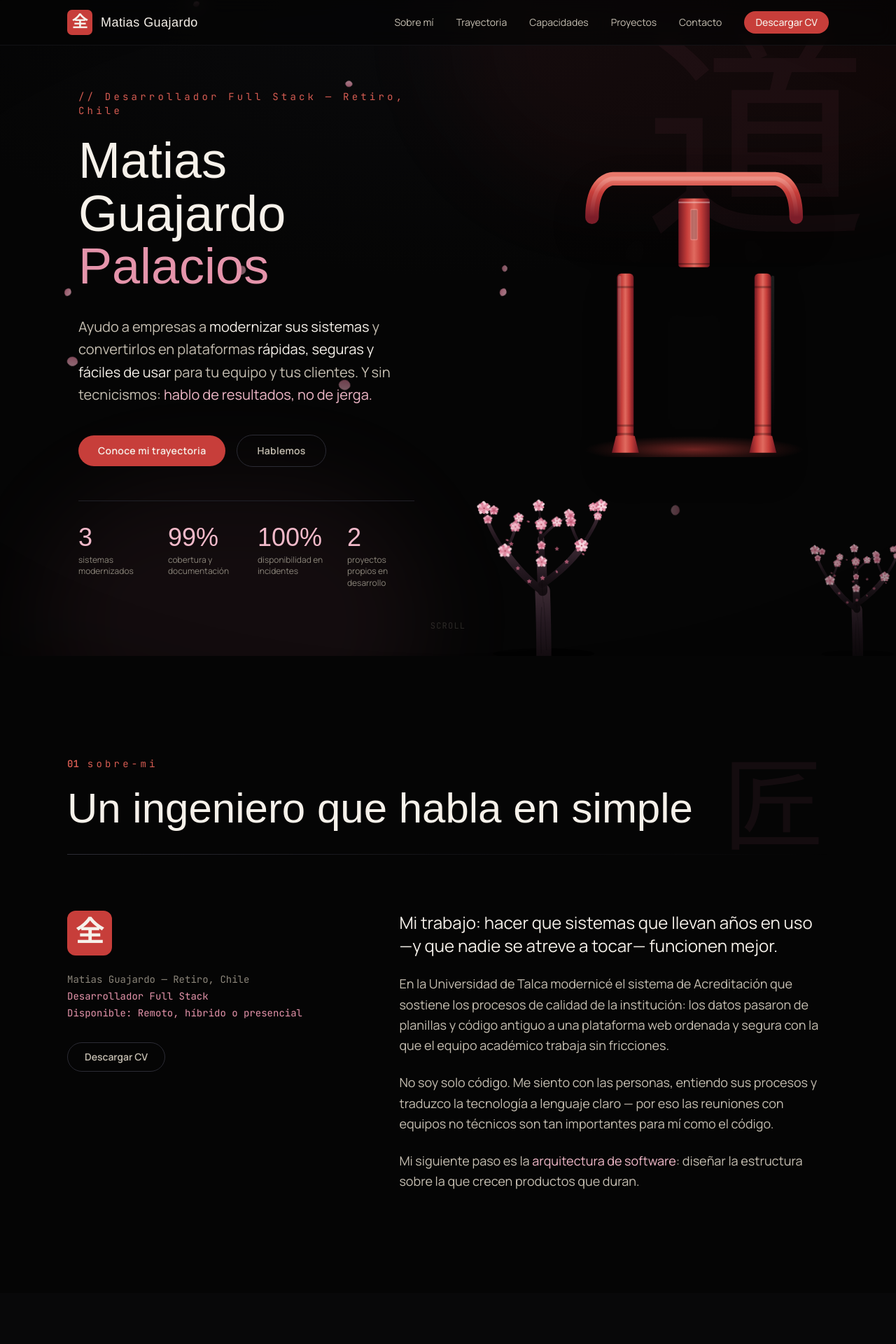
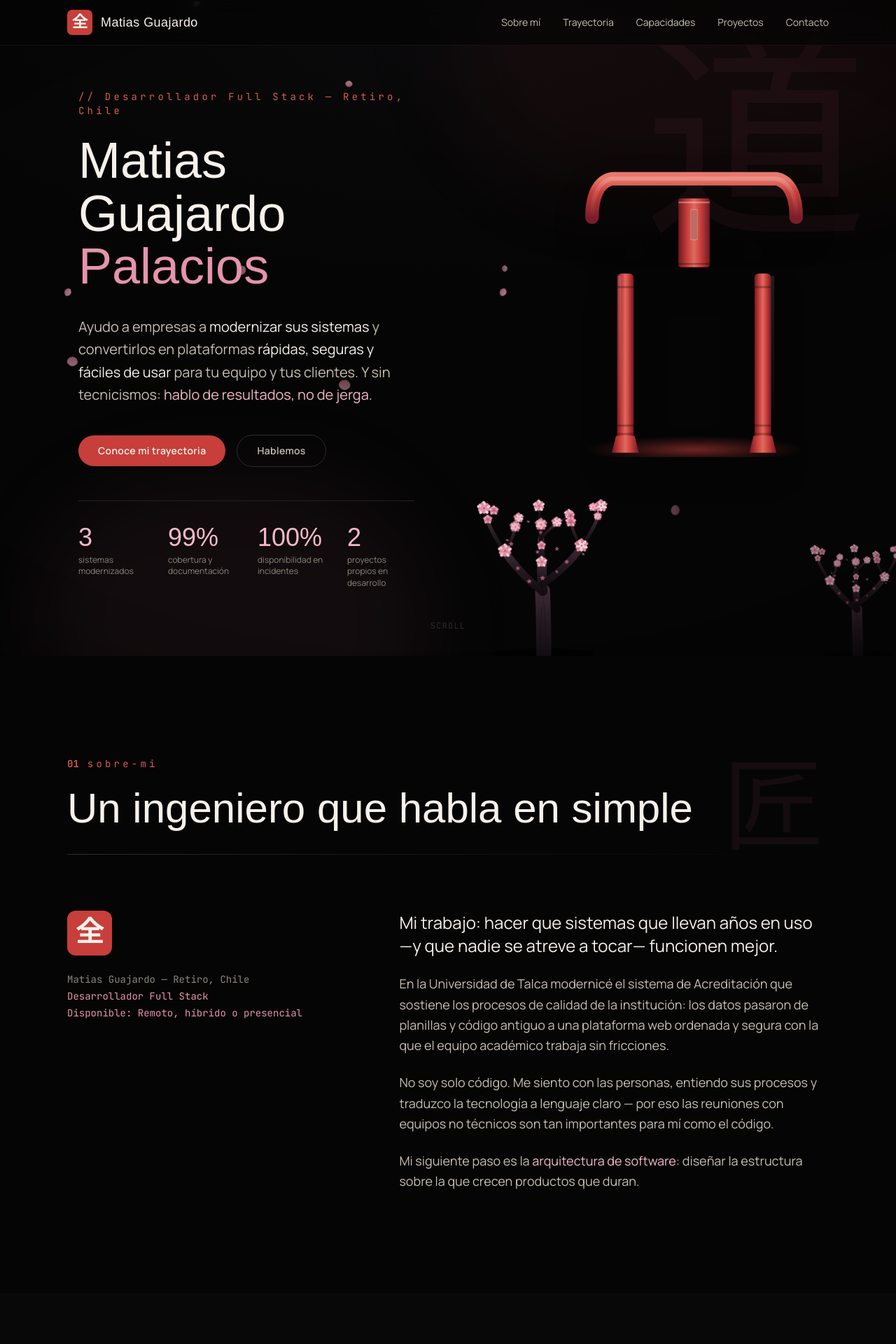
Before and after one commit to MisterGuajardo/portfolio, a Next.js app: page / in a window 1280 px wide. Shown: the top 1920 px of the page at 70% size. Built offline with nearby package versions, Linux system fonts and the light colour scheme.

Commit message:
Quitar CV y botones de descarga de CV

```diff
--- a/src/components/Sections.tsx
+++ b/src/components/Sections.tsx
@@ -214,14 +214,6 @@ export function About() {
             <p className="mt-1 font-mono text-sm text-sakura-400">
               Disponible: {site.availableFor}
             </p>
-            <a
-              href={site.cvUrl}
-              target="_blank"
-              rel="noopener noreferrer"
-              className="mt-8 rounded-full border border-ink-600 px-6 py-2.5 text-sm font-semibold text-paper-dim transition-colors hover:border-sakura-400 hover:text-sakura-300"
-            >
-              Descargar CV
-            </a>
           </div>
 
           <div className="space-y-6 text-lg leading-relaxed text-paper-dim">
@@ -475,7 +467,7 @@ export function Contact() {
             >
               Escríbeme a {site.email}
             </a>
-            <SocialLinks showCv />
+            <SocialLinks />
             <p className="font-mono text-sm text-paper-mute">
               Disponible: {site.availableFor} — {site.location}
             </p>
--- a/src/components/SiteHeader.tsx
+++ b/src/components/SiteHeader.tsx
@@ -29,14 +29,6 @@ export function SiteHeader() {
               {item.label}
             </a>
           ))}
-          <a
-            href={site.cvUrl}
-            target="_blank"
-            rel="noopener noreferrer"
-            className="rounded-full bg-seal-500 px-4 py-1.5 text-sm font-medium text-paper transition-colors hover:bg-seal-400"
-          >
-            Descargar CV
-          </a>
         </div>
       </nav>
     </header>
--- a/src/components/SocialLinks.tsx
+++ b/src/components/SocialLinks.tsx
@@ -35,10 +35,8 @@ function MailIcon() {
 
 export function SocialLinks({
   className = "flex items-center gap-3",
-  showCv = false,
 }: {
   className?: string;
-  showCv?: boolean;
 }) {
   return (
     <div className={className}>
@@ -67,25 +65,6 @@ export function SocialLinks({
       >
         <MailIcon />
       </a>
-      {showCv && (
-        <a
-          href={site.cvUrl}
-          target="_blank"
-          rel="noopener noreferrer"
-          className="inline-flex h-11 items-center gap-2 rounded-full border border-ink-700 px-4 text-sm font-medium text-paper-dim transition-colors hover:border-sakura-400 hover:text-sakura-300"
-        >
-          <svg
-            viewBox="0 0 24 24"
-            fill="none"
-            stroke="currentColor"
-            strokeWidth="1.8"
-            className="h-4 w-4"
-          >
-            <path d="M12 3v12m0 0 4-4m-4 4-4-4M4 17v2a2 2 0 0 0 2 2h12a2 2 0 0 0 2-2v-2" />
-          </svg>
-          CV
-        </a>
-      )}
     </div>
   );
 }
--- a/src/lib/site.ts
+++ b/src/lib/site.ts
@@ -14,7 +14,6 @@ export const site = {
   githubHandle: "MisterGuajardo",
   linkedin: "https://www.linkedin.com/in/m-i-g-p",
   email: "guajardomip@gmail.com",
-  cvUrl: "https://misterguajardo.github.io/portfolio/matias-guajardo-cv.pdf",
   location: "Retiro, Chile",
   availableFor: "Remoto, híbrido o presencial",
   keywords: [
```
Also changed, not shown: 1 other file (tests, documents, lock files or other folders).
